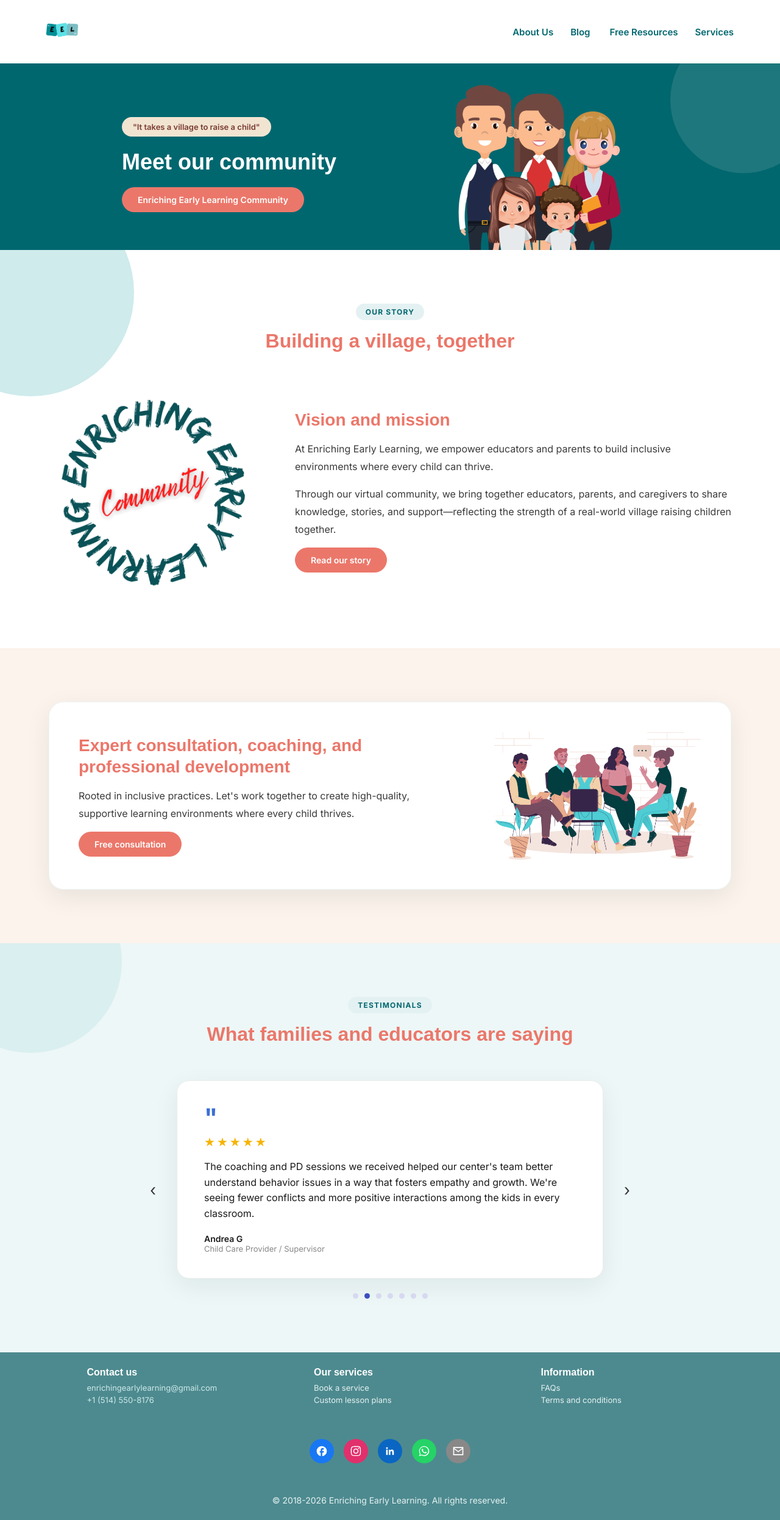
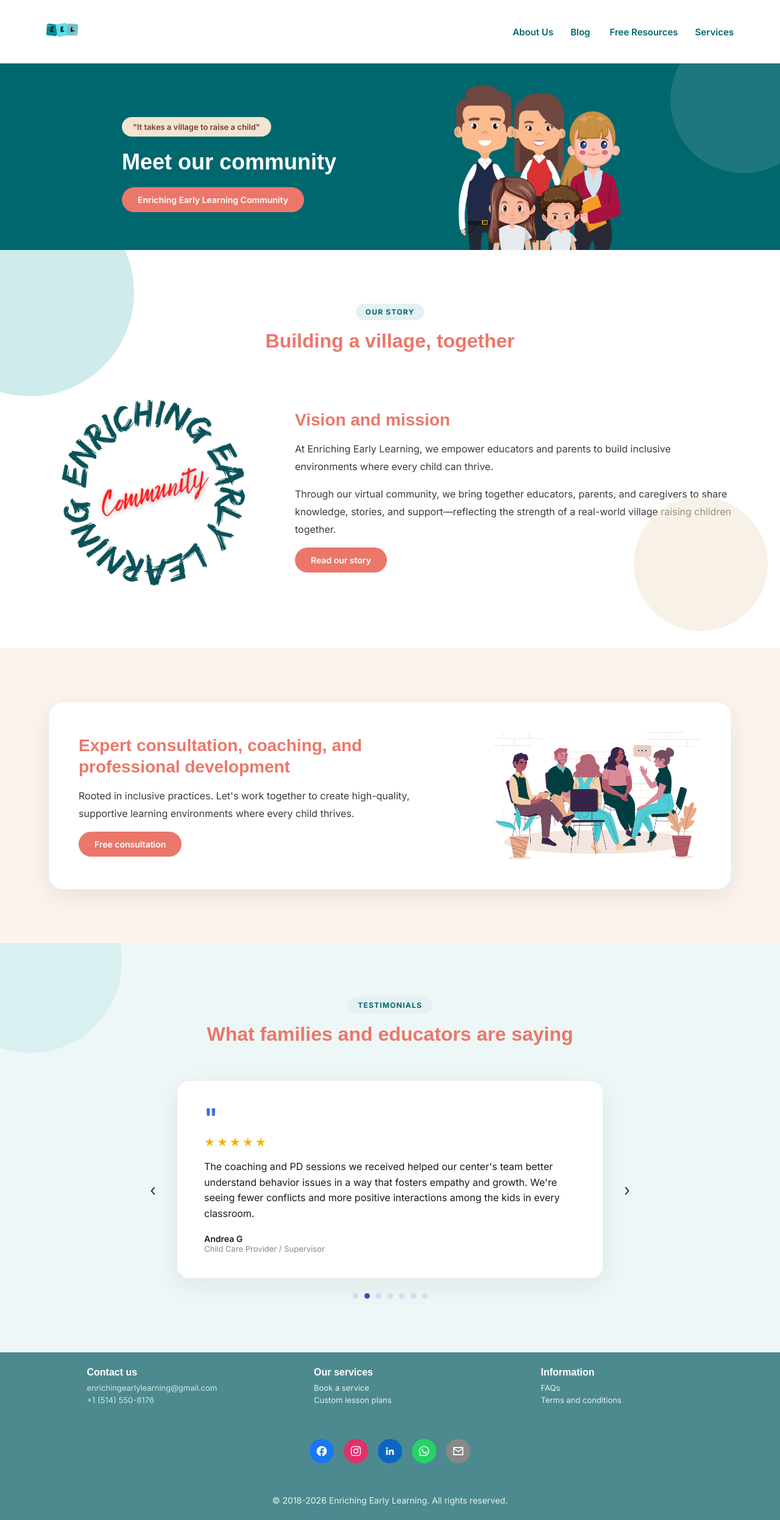
Before and after one commit to enrichingearlylearning/enriching-early-learning-site, a Jekyll site: the page built from index.html, in a window 1280 px wide. Shown: the whole page at 61% size. Built offline with Jekyll 4.4.1, drawn with Linux system fonts in a browser that asks for light colours; some web fonts are replaced.

Commit message:
Update index.html

```diff
--- a/index.html
+++ b/index.html
@@ -93,6 +93,7 @@ title: Home
 <div class="home-section">
   <div class="section-blob" style="width:340px;height:340px;background:#76C5C9;top:-100px;left:-120px;"></div>
   <div class="home-section-inner">
+    <div class="section-blob" style="width:220px;height:220px;background:#F1E4D1;bottom:-60px;right:-60px;opacity:0.5;"></div>
     <div class="home-section-title">
       <span class="eyebrow-tag">Our Story</span>
       <h2>Building a village, together</h2>
```
